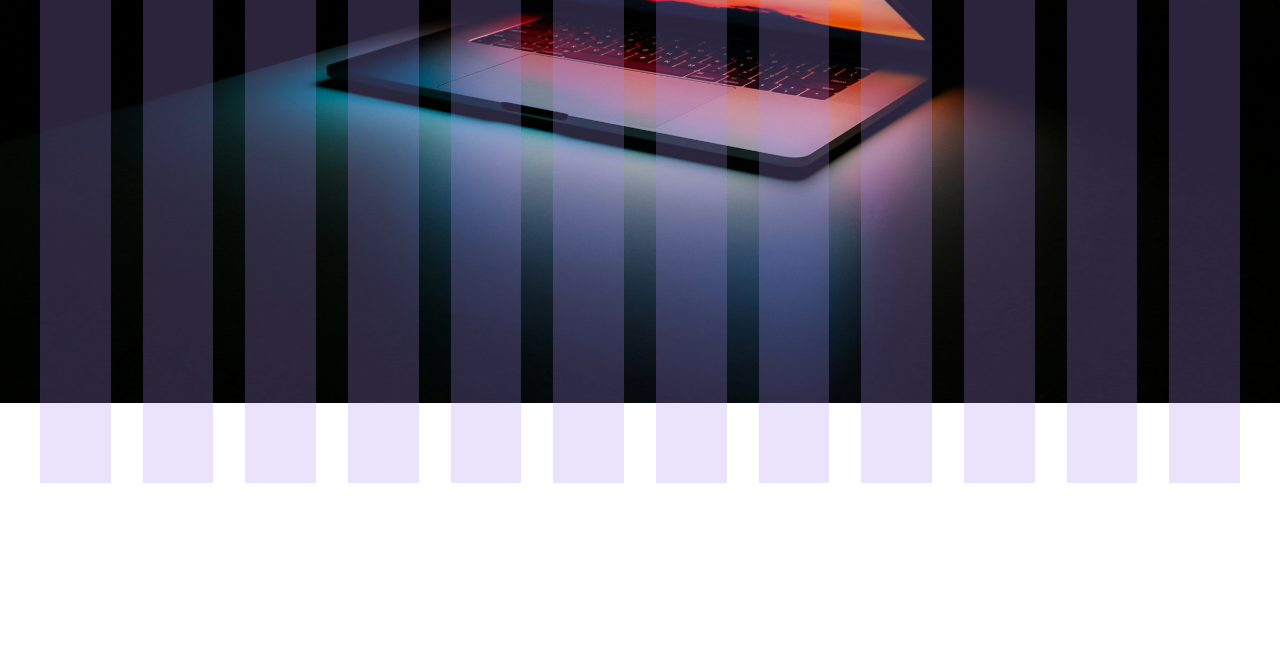
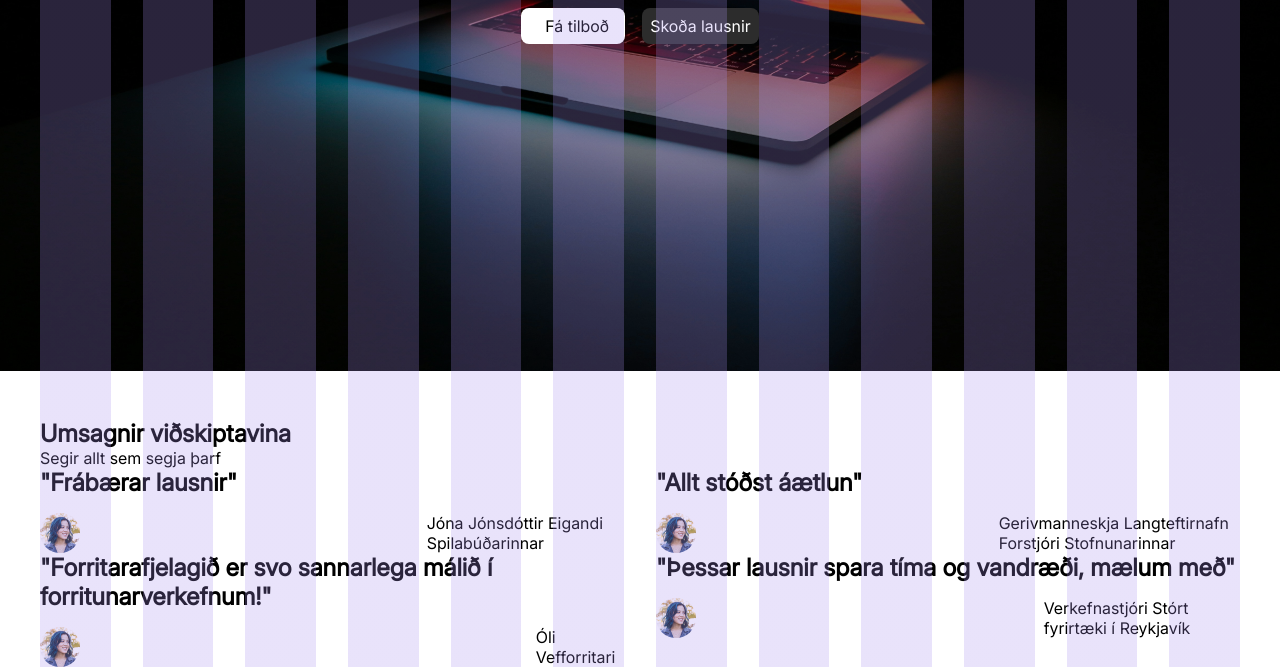
Before and after one commit to steinunn01/vef1-h1-stoners, a website built with Parcel: page index.html in a window 1280 px wide. Shown: the part 429-1096 px from the top of the page. Before the commit the page ends 912 px from the top, so only its background shows below. Built offline with nearby package versions, Linux system fonts and the light colour scheme.

Commit message:
vinna í forsíðu og eyða gömlum letrum

```diff
--- a/index.html
+++ b/index.html
@@ -44,11 +44,82 @@
 
         <div class="wrapper">
             <header class="intro">
+                <div class="protection"></div>
+                <section class="content">
+                    <h1>Forritun er okkar fag</h1>
+                    <h2>Sanngjörn verð fyrir allar lausnir</h2>
+                    <a href="./sidur/lausn.html">Fá tilboð</a>
+                    <a href="./sidur/lausnir.html">Skoða lausnir</a>
             </header>
 
             <main class="wrapper-content" id="efni">
+                <div class="forsida">
+                    <h2> Umsagnir viðskiptavina</h2>
+                    <div> Segir allt sem segja þarf </div>
+                    <section class="review-content">
+                        <div class="reviews">
+                            <div class="review">
+                                <div class="review-title">
+                                    <h2>"Frábærar lausnir" </h2>
+                                </div>
+                                <div class="review-person">
+                                    <div class="review-image">
+                                        <img src="myndir/avatar.png" width="40"> </img>
+                                    </div>
+                                    <div class="review-info">
+                                        <a>Jóna Jónsdóttir</a>
+                                        <a>Eigandi Spilabúðarinnar</a>
+                                    </div>
+                                </div>
+                            </div>
+                            <div class="review">
+                                <div class="review-title">
+                                    <h2>"Allt stóðst áætlun" </h2>
+                                </div>
+                                <div class="review-person">
+                                    <div class="review-image">
+                                        <img src="myndir/avatar.png" width="40"> </img>
+                                    </div>
+                                    <div class="review-info">
+                                        <a>Gerivmanneskja Langteftirnafn</a>
+                                        <a>Forstjóri Stofnunarinnar</a>
+                                    </div>
+                                </div>
+                            </div>
+                        </div>
+                        <div class="reviews">
+                            <div class="review">
+                                <div class="review-title">
+                                    <h2>"Forritarafjelagið er svo sannarlega málið í forritunarverkefnum!" </h2>
+                                </div>
+                                <div class="review-person">
+                                    <div class="review-image">
+                                        <img src="myndir/avatar.png" width="40"> </img>
+                                    </div>
+                                    <div class="review-info">
+                                        <a>Óli</a>
+                                        <a>Vefforritari</a>
+                                    </div>
+                                </div>
+                            </div>
+                            <div class="review">
+                                <div class="review-title">
+                                    <h2>"Þessar lausnir spara tíma og vandræði, mælum með" </h2>
+                                </div>
+                                <div class="review-person">
+                                    <div class="review-image">
+                                        <img src="myndir/avatar.png" width="40"> </img>
+                                    </div>
+                                    <div class="review-info">
+                                        <a>Verkefnastjóri</a>
+                                        <a>Stórt fyrirtæki í Reykjavík</a>
+                                    </div>
+                                </div>
+                            </div>
+                        </div>
+                    </section>
+                </div>
             </main>
-
         </div>
     </body>
 </html>
--- a/styles.scss
+++ b/styles.scss
@@ -13,4 +13,5 @@
 @use "styles/components/form";
 @use "styles/components/table";
 @use "styles/components/cards";
+@use "styles/components/reviews";
 @use "styles/grid";
--- a/styles/base.scss
+++ b/styles/base.scss
@@ -24,27 +24,6 @@ html {
     format("woff2");
 }
 
-@font-face {
-  font-family: "Atkinson Hyperlegible";
-  font-style: normal;
-  font-weight: 400;
-  src: url("./fonts/AtkinsonHyperlegibleMono-VariableFont_wght.ttf")
-    format("woff2");
-}
-
-@font-face {
-  font-family: Gelasio;
-  font-style: normal;
-  font-weight: 400;
-  src: url("./fonts/Gelasio-VariableFont_wght.ttf") format("woff2");
-}
-
-@font-face {
-  font-family: Gelasio;
-  font-weight: 700;
-  src: url("./fonts/Gelasio-VariableFont_wght.ttf") format("woff2");
-}
-
 html,
 input,
 select,
@@ -56,7 +35,7 @@ h1,
 h2,
 h3,
 legend {
-  font-family: var(--font-family-heading);
+  font-family: var(--font-family-base);
 }
 
 /** Lætur myndir aldrei taka meira pláss en foreldri skilgreinir **/
--- /dev/null
+++ b/styles/components/forsida.scss
@@ -0,0 +1,13 @@
+/**
+ * Forsíða
+ */
+
+.forsida {
+  text-align: left;
+
+
+  h2 {
+    font-size: 2rem;
+    font-weight: 400;
+  }
+}
--- a/styles/components/header.scss
+++ b/styles/components/header.scss
@@ -7,7 +7,12 @@ header {
   text-align: center;
 
   h1 {
-    font-size: calc(var(--font-size-headings) * 2);
-    text-transform: uppercase;
+    font-size: 4.5rem;
+    font-weight: 700;
+  }
+
+  h2 {
+    font-size: 2rem;
+    font-weight: 400;
   }
 }
--- a/styles/components/intro.scss
+++ b/styles/components/intro.scss
@@ -28,15 +28,29 @@
     align-items: center;
     justify-content: center;
     margin: auto;
-    font-size: 2em;
+    color:var(--color-text-primary);
   }
 
   .content h1 {
-    margin-top: calc(var(--spacing) * -4);
+    margin-top: calc(var(--spacing) * -10);
   }
 
-  .content h1,
   .content h2 {
-    margin-bottom: calc(var(--spacing) * 4);
+    margin-bottom: calc(var(--spacing) * 2);
   }
-}
+
+  .content a {
+    text-decoration:none;
+    padding: 0.5rem 1rem 0.5rem 1.5rem;
+    color:black;
+    background-color: var(--color-background-primary);
+    border-radius:0.5rem;
+    margin:0.4rem;
+  }
+
+  .content a:nth-child(even) {
+    background-color: #2c2c2c;
+    color:var(--color-background-primary);
+    padding: 0.5rem 0.5rem 0.5rem 0.5rem;
+  }
+ }
--- a/styles/components/nav.scss
+++ b/styles/components/nav.scss
@@ -64,7 +64,7 @@ nav .nav-filler {
 
 nav .nav-selected {
   background-color: #f5f5f5;
-  border-radius: 10px;
+  border-radius: 8px;
   padding:0.5rem;
 }
 
--- /dev/null
+++ b/styles/components/reviews.scss
@@ -0,0 +1,50 @@
+/**
+ * Reviews.
+ */
+
+.reviews {
+  display: flex;
+  grid-template-rows: auto;
+  gap: calc(var(--spacing) * 2);
+  justify-items: center;
+  width: 100%;
+}
+
+.review {
+  display: flex;
+  flex-direction:column;
+  gap: var(--spacing);
+  width: 100%;
+
+  .review-title {
+    width: 100%;
+  }
+
+  .review-content {
+    gap: var(--spacing);
+
+  }
+
+  .review-person {
+    display:flex;
+    flex-direction:row;
+  }
+
+  .review-image {
+    order: -1;
+    width: 100%;
+  }
+
+
+  .review-image img {
+    display: block;
+    height: 40px;
+    object-fit: cover;
+    object-position: 50% 50%;
+    border-radius:4rem;
+  }
+
+
+  .review-info {
+  }
+}
--- a/styles/config.scss
+++ b/styles/config.scss
@@ -40,9 +40,9 @@ $grid: true;
   --color-background-secondary: #000;
   --color-accent: #f99;
   --color-protection: rgb(0 0 0 / 35%);
+  --color-text-primary: #f3f3f3;
 
   /* Letur stillingar */
   --font-base-size: 1rem;
   --font-family-base: "Inter", "Georgia", serif;
-  --font-family-heading: "Inter", "Courier New", monospace;
 }
```
Also changed, not shown: fonts/AtkinsonHyperlegibleMono-VariableFont_wght.ttf (deleted), fonts/Gelasio-VariableFont_wght.ttf (deleted). Lines whose indentation alone changed are shown as unchanged.
